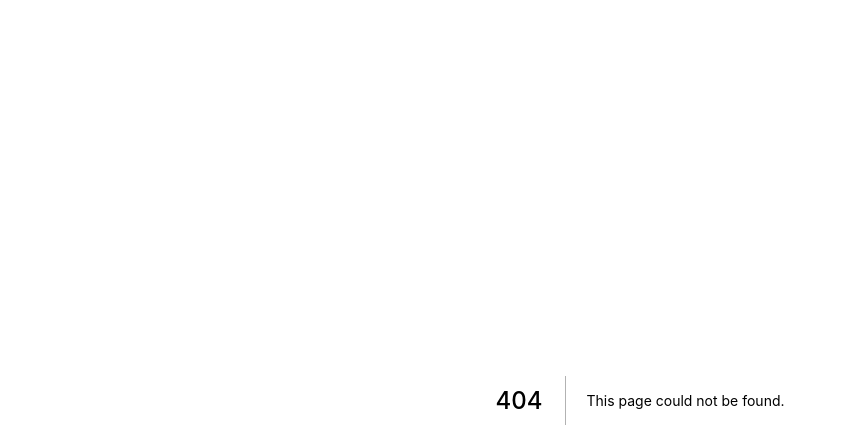
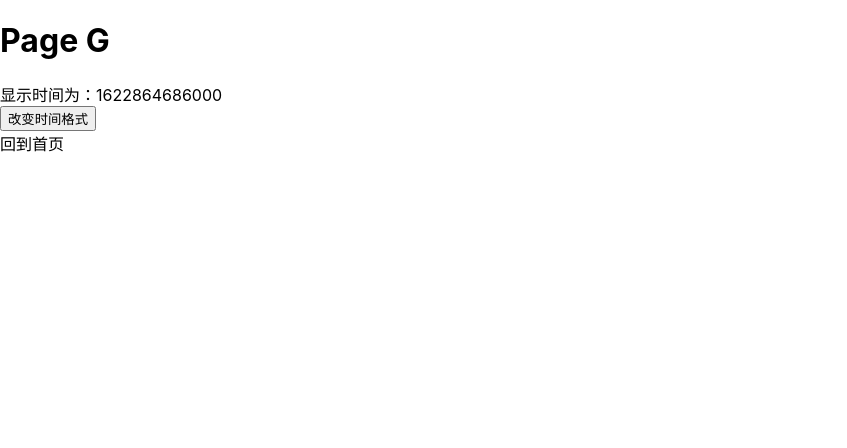
Before and after one commit to xiezipei/react-demos, a Next.js app in the folder demo13/: page /pageG in a window 1280 px wide. Before the commit this address had no page. Shown: the top 448 px of the page, without its empty margins (0-847 px from the left). Built offline with nearby package versions, Linux system fonts and the light colour scheme.

Commit message:
update(demo13): 懒加载模块示例

```diff
--- a/demo13/package.json
+++ b/demo13/package.json
@@ -9,6 +9,7 @@
   },
   "dependencies": {
     "axios": "^0.21.1",
+    "moment": "^2.29.1",
     "next": "10.2.3",
     "react": "17.0.2",
     "react-dom": "17.0.2"
--- a/demo13/pages/index.js
+++ b/demo13/pages/index.js
@@ -84,6 +84,7 @@ const Home = () => {
         <li><Link href="#pageD"><a>Go to Page D with hash</a></Link></li>
         <li><Link href="/pageE"><a>Go to Page E and request data</a></Link></li>
         <li><Link href="/pageF"><a>Go to Page F with style</a></Link></li>
+        <li><Link href="/pageG"><a>Go to Page G with lazy loading</a></Link></li>
       </ul>
       <br />
       <div>
--- /dev/null
+++ b/demo13/pages/pageG.js
@@ -0,0 +1,24 @@
+import React, { useState } from 'react'
+import Link from 'next/link'
+
+function Time() {
+    const [nowTime, setTime] = useState(Date.now())
+
+    const changeTime = async () => {
+        const moment = await import('moment')   // Here!
+        setTime(moment.default(Date.now()).format('YYYY-MM-DD hh:mm:ss'))
+    }
+
+    return (
+        <div>
+            <h1>Page G</h1>
+            <div>显示时间为：{ nowTime }</div>
+            <div>
+                <button onClick={changeTime}>改变时间格式</button>
+            </div>
+            <Link href="/"><a>回到首页</a></Link>
+        </div>
+    )
+}
+
+export default Time
```
Also changed, not shown: 1 other file (tests, documents, lock files or other folders).
